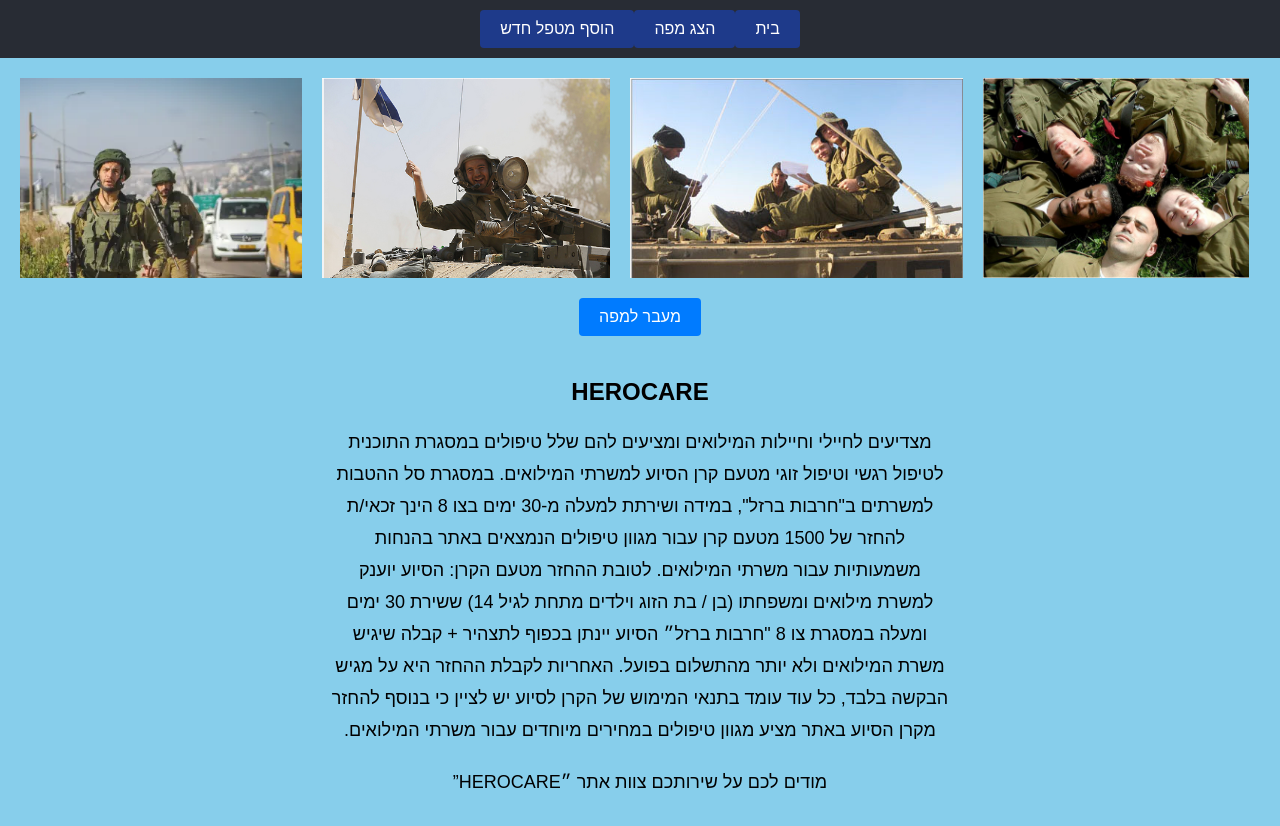
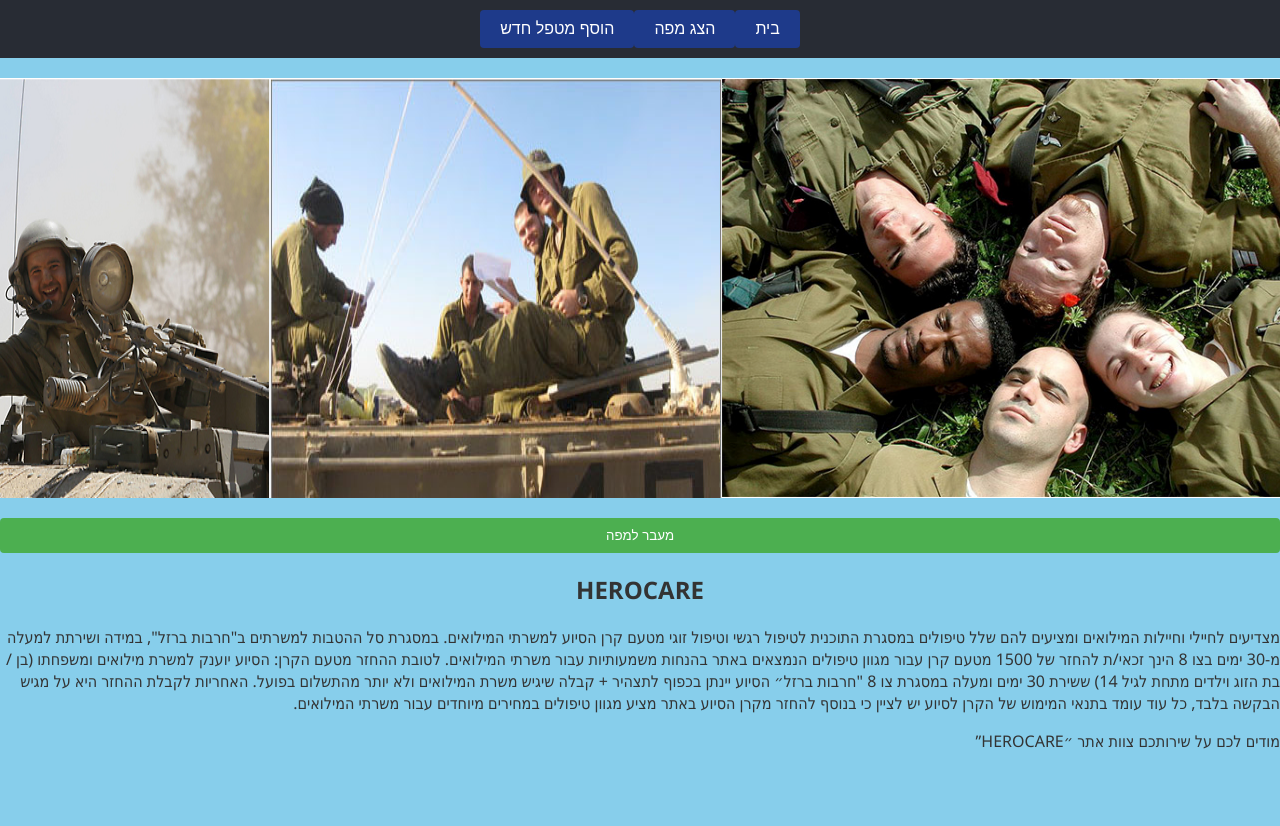
Before and after one commit to tfreshizzle/project0.3, a React (Vite) app: page / in a window 1280 px wide. Shown: the top 826 px of the page. Built offline with nearby package versions, Linux system fonts and the light colour scheme.

Commit message:
Update landing_style.css

```diff
--- a/src/landing_style.css
+++ b/src/landing_style.css
@@ -1,47 +1,129 @@
 .landing-container {
+  font-family: 'Segoe UI', Tahoma, Geneva, Verdana, sans-serif; /* Cleaner font */
+  color: #333;
+  display: flex;
+  flex-direction: column;
+  min-height: 100vh;
+}
+
+.top-bar {
+  background-color: #005ea2; /* Adjusted color for consistency */
+  color: white;
   text-align: center;
-    padding: 20px;
-    background-color: #87CEEB; /* Sky blue color */
-    height: 100vh;
+  padding: 10px 0;
+}
+
+.main-section {
+  flex: 1;
+  display: flex;
+  flex-direction: column;
+  align-items: center;
+  justify-content: center;
+}
+
+.hero {
+  width: 100%;
+  text-align: center;
+  padding: 50px 20px;
+  background-image: url('path/to/hero-image.jpg'); /* High-quality background image */
+  background-size: cover;
+  background-position: center;
+  color: white;
 }
 
 .carousel {
   display: flex;
   overflow-x: auto;
   scroll-behavior: smooth;
-    margin-bottom: 20px;
+  padding: 20px 0;
+  width: 100%; /* Restricts the carousel width to the viewport */
+}
+.info-image, .carousel-image {
+  max-width: 100%; /* Ensures images do not exceed their container's width */
+  height: auto; /* Maintains aspect ratio */
 }
 
-  .carousel img {
-    height: 200px;
-    width: auto;
+.carousel-image {
+  max-height: 200px;
   margin: 0 10px;
+  transition: transform 0.3s ease;
+}
+.info-section, .hero, .testimonial-section {
+  width: 100%; /* Ensures these sections do not overflow their container */
+  box-sizing: border-box; /* Includes padding in width calculations */
 }
 
-  .map-button {
+
+.carousel-image:hover {
+  transform: scale(1.1);
+}
+
+.info-section {
+  display: flex;
+  padding: 20px;
+  width: 80%;
+  align-items: center;
+  justify-content: space-around;
+}
+
+.info-content {
+  flex: 1;
+  padding-right: 20px;
+}
+
+.info-image {
+  flex: 1;
+  max-width: 50%;
+  object-fit: cover;
+}
+
+.cta-button {
   background-color: #007bff;
   color: white;
   border: none;
   padding: 10px 20px;
-    text-align: center;
   font-size: 16px;
-    margin-bottom: 20px;
   cursor: pointer;
+  margin-top: 20px;
+  border-radius: 5px;
 }
 
-  .description {
+footer {
+  padding: 20px;
   text-align: center;
-    margin: 0 auto;
-    width: 50%;
-    line-height: 2em; /* Double line spacing */
+  background-color: #005ea2;
+  color: white;
+}.testimonial-section {
+  background-color: #e0f7fa; /* Light blue background */
+  padding: 20px 0;
+  text-align: center;
 }
 
-  .description h2 {
+.testimonial-header h2 {
   font-size: 24px;
-    margin-bottom: 10px;
+  color: #005ea2; /* Matching the blue color theme */
+  margin-bottom: 20px;
 }
 
-  .description p {
-    font-size: 18px;
-    margin-bottom: 20px; /* Add space between paragraphs */
+.testimonial-content {
+  display: flex;
+  justify-content: space-around;
+  align-items: center;
 }
+
+.testimonial-item {
+  width: 30%; /* Adjust based on the actual content width */
+  padding: 10px;
+  text-align: center;
+}
+
+.testimonial-item img {
+  width: 50px; /* Adjust the size of your logo */
+  height: 50px; /* Maintain aspect ratio */
+  margin-bottom: 20px;
+}
+
+.testimonial-item p {
+  font-size: 16px;
+  color: #333;
+}
```
Lines whose indentation alone changed are shown as unchanged.
